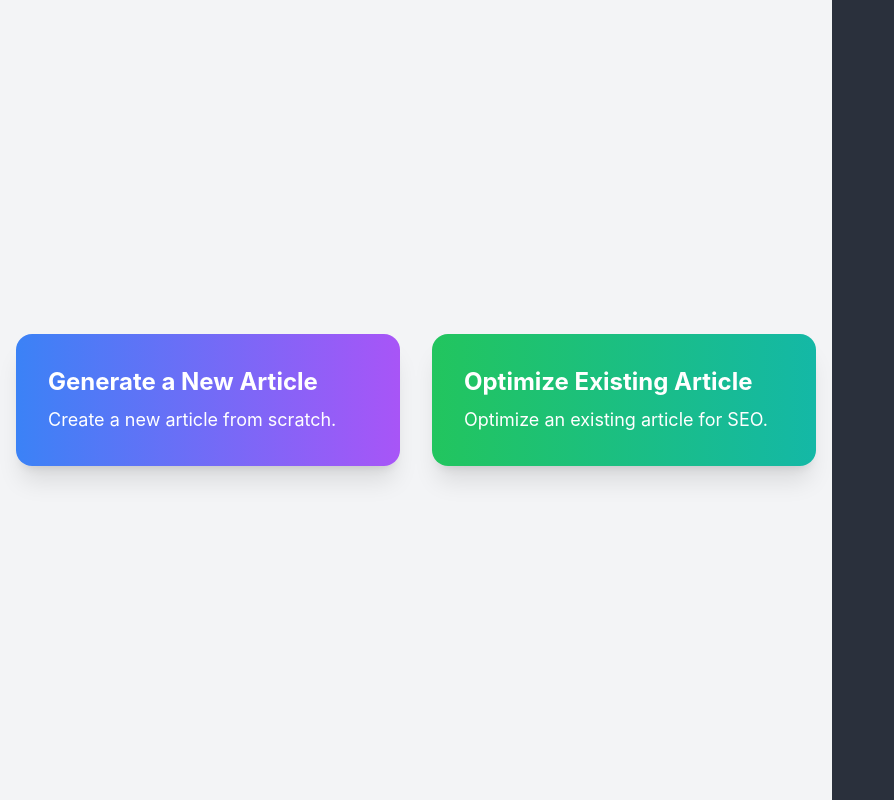
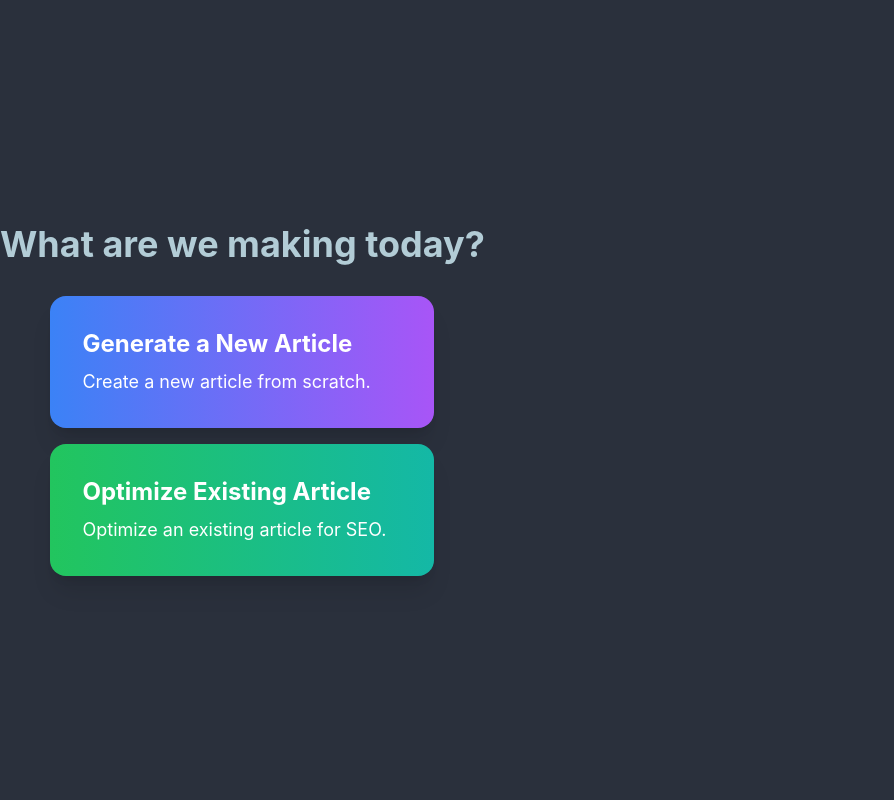
Before and after one commit to Phronesis255/NMW-FAST, a React (Vite) app in the folder frontend/: page / in a window 1280 px wide. Shown: the whole page, without its empty margins (0-894 px from the left). Built offline with nearby package versions, Linux system fonts and the light colour scheme.

Commit message:
Homepage component updated

```diff
--- a/frontend/src/components/HomePage.jsx
+++ b/frontend/src/components/HomePage.jsx
@@ -2,9 +2,10 @@ import React from 'react';
 
 const HomePage = ({ onSelect }) => {
     return (
-        <div className="flex justify-center items-center h-screen bg-gray-100">
+        <div className="flex flex-col justify-center items-center h-screen">
+            <h1 className="text-4xl font-bold mb-8">What are we making today?</h1>
             <div
-                className="card w-96 bg-gradient-to-r from-blue-500 to-purple-500 text-white shadow-xl m-4 cursor-pointer transform transition-transform hover:scale-105"
+                className="card w-96 bg-gradient-to-r from-blue-500 to-purple-500 text-white shadow-xl mb-4 cursor-pointer transform transition-transform hover:scale-105"
                 onClick={() => onSelect('generate')}
             >
                 <div className="card-body">
@@ -13,7 +14,7 @@ const HomePage = ({ onSelect }) => {
                 </div>
             </div>
             <div
-                className="card w-96 bg-gradient-to-r from-green-500 to-teal-500 text-white shadow-xl m-4 cursor-pointer transform transition-transform hover:scale-105"
+                className="card w-96 bg-gradient-to-r from-green-500 to-teal-500 text-white shadow-xl cursor-pointer transform transition-transform hover:scale-105"
                 onClick={() => onSelect('optimize')}
             >
                 <div className="card-body">
```
